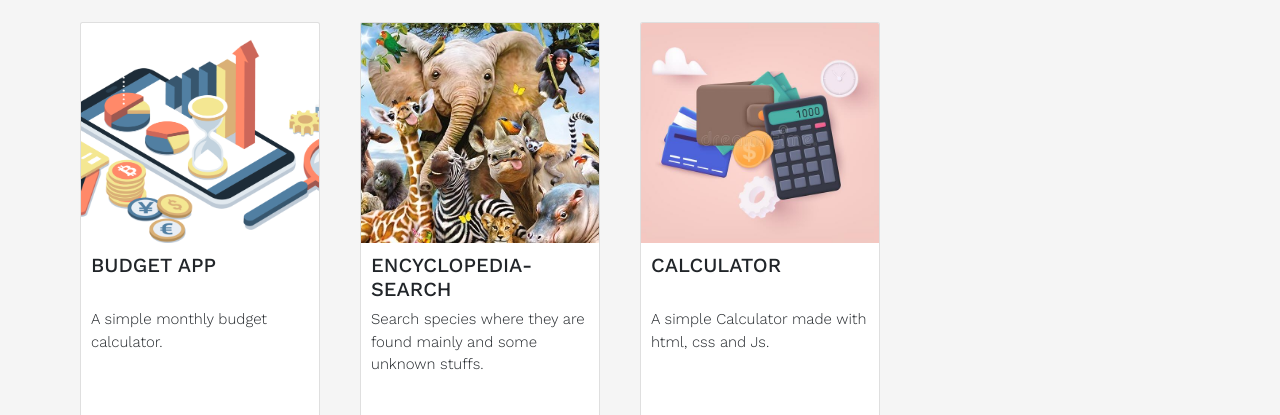
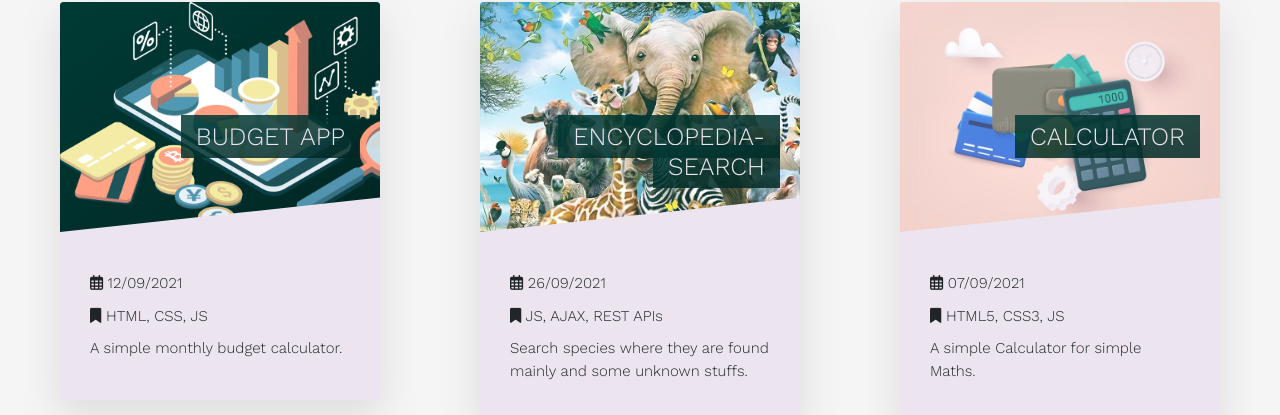
Before and after one commit to mahimaraghu/mahimaraghu.github.io, a website: page projects/index.html in a window 1280 px wide. Shown: the part 177-592 px from the top of the page. Drawn offline with nearby package versions, Linux system fonts and the light colour scheme.

Commit message:
Update 2.0.1

```diff
--- a/data/projects.json
+++ b/data/projects.json
@@ -1,23 +1,26 @@
 [{
         "title": "BUDGET APP",
-        "imgLink": "../images/project_budget.png",
+        "imgLink": "https://mahimaraghu.github.io/images/project_budget.png",
         "date": "12/09/2021",
         "desc": "A simple monthly budget calculator.",
-        "demoLink": "BudgetApp/"
+        "demoLink": "https://mahimaraghu.github.io/projects/BudgetApp/",
+        "tag": "HTML, CSS, JS"
     },
     {
         "title": "ENCYCLOPEDIA-SEARCH",
-        "imgLink": "../images/project_enc.png",
+        "imgLink": "https://mahimaraghu.github.io/images/project_enc.png",
         "date": "26/09/2021",
         "desc": "Search species where they are found mainly and some unknown stuffs.",
-        "demoLink": "Encyclopedia-search/"
+        "demoLink": "https://mahimaraghu.github.io/projects/Encyclopedia-search/",
+        "tag": "JS, AJAX, REST APIs"
     },
     {
         "title": "CALCULATOR",
-        "imgLink": "../images/project_calc.jpg",
+        "imgLink": "https://mahimaraghu.github.io/images/project_calc.jpg",
         "date": "07/09/2021",
-        "desc": "A simple Calculator made with html, css and Js.",
-        "demoLink": "calculator/"
+        "desc": "A simple Calculator for simple Maths.",
+        "demoLink": "https://mahimaraghu.github.io/projects/calculator/",
+        "tag": "HTML5, CSS3, JS"
 
     }
 ]
--- a/js/projects_main.js
+++ b/js/projects_main.js
@@ -9,16 +9,32 @@ fetch("../data/projects.json", {
     .then(res => res.json())
     .then(data => {
         for (let i of data) {
-            ProjectHTML += `<div class="card">
-                <figure class="card-img-top">
-                <img src="${i.imgLink}" alt="${i.title}">
-                </figure>
-                <div class="card-body">
-                    <h5 class="card-title">${i.title}</h5>
-                    <p class="card-text">${i.desc}</p>
-                    <a href="${i.demoLink}" target="_blank" class="btn btn-primary ">DEMO</a>
-                </div>
-            </div>`
+            ProjectHTML += ` <div class="proj-card">
+                    <div class="proj-card__side proj-card__side--front">
+                        <div class="proj-card__picture" style="background-image: linear-gradient(to right bottom, #003B36, #012622), url(${i.imgLink})">
+                            &nbsp;
+                        </div>
+                        <h4 class="proj-card__heading">
+                            <span class="proj-card__heading-span">${i.title}</span>
+                        </h4>
+                        <div class="proj-card__details">
+                            <div class="meta">
+                            <i class="far fa-calendar-alt"></i>
+                            ${i.date}
+                            </div>
+                            <div class="meta">
+                            <i class="fas fa-bookmark"></i>
+                            <span>${i.tag}</span>
+                            </div>
+                            <p>${i.desc}</p>
+                        </div>
+                    </div>
+                    <div class="proj-card__side proj-card__side--back">
+                        <div class="proj-card__cta">
+                            <a href="${i.demoLink}" target="_blank">See Live!</a>
+                        </div>
+                    </div>
+                </div>`
         }
         project.innerHTML = ProjectHTML
     })
--- a/package.json
+++ b/package.json
@@ -1,13 +1,13 @@
 {
     "name": "portfolio-2.0",
-    "version": "2.0.0",
+    "version": "2.0.1",
     "description": "my portfolio",
     "main": "main.js",
     "scripts": {
         "start": "npm run css:dev",
         "css:dev": "sass sass/main.scss css/style.css --watch",
         "css:prefix": "npx postcss --use autoprefixer -o css/style.css css/style.css",
-        "css:build": "sass css/style.css  css/style.min.css --style=compressed "
+        "css:build": "sass css/style.css  css/style.css --style=compressed "
     },
     "author": "Mahima Raghuwanshi",
     "license": "MIT",
--- a/projects/index.html
+++ b/projects/index.html
@@ -14,10 +14,7 @@
     <link rel="preconnect" href="https://fonts.gstatic.com" crossorigin />
     <link href="https://fonts.googleapis.com/css2?family=Work+Sans:wght@300;400;500;700&display=swap" rel="stylesheet" />
     <link rel="stylesheet" href="../css/bootstrap.min.css" />
-    <!-- dev -->
     <link rel="stylesheet" href="../css/style.css" />
-    <!-- prod -->
-    <!-- <link rel="stylesheet" href="../css/style.min.css"> -->
 </head>
 
 <body>
@@ -76,9 +73,29 @@
         </div>
     </nav>
     <main class="main">
-        <section class="sec sec-projects">
+        <section class="sec sec-proj">
             <h2 class="sec-heading">&bull;&nbsp;Projects&nbsp;&bull;</h2>
-            <div class="sec-projects-container" id="ProjectsContainer"></div>
+            <div class="proj_container" id="ProjectsContainer">
+
+                <!-- <div class="proj-card">
+                    <div class="proj-card__side proj-card__side--front">
+                        <div class="proj-card__picture proj-card__picture--1">
+                            &nbsp;
+                        </div>
+                        <h4 class="proj-card__heading">
+                            <span class="proj-card__heading-span proj-card__heading-span--1">The Sea Explorer</span>
+                        </h4>
+                        <div class="proj-card__details">
+                            <p>Lorem ipsum dolor sit, amet consectetur adipisicing elit. Ad asperiores inventore facilis voluptas a expedita?</p>
+                        </div>
+                    </div>
+                    <div class="proj-card__side proj-card__side--back proj-card__side--back-1">
+                        <div class="proj-card__cta">
+                            <a href="#!">See Live!</a>
+                        </div>
+                    </div>
+                </div> -->
+            </div>
         </section>
 
     </main>
--- a/sass/component/_card.scss
+++ b/sass/component/_card.scss
@@ -24,3 +24,97 @@
         color: #212121;
     }
 }
+
+// -----------------------------------
+.proj-card {
+    // FUNCTIONALITY
+    perspective: 150rem;
+    -moz-perspective: 150rem;
+    position: relative;
+    width: 32rem;
+    min-height: 36rem;
+    &__side {
+        min-height: 36rem;
+        transition: all .8s ease;
+        position: absolute;
+        top: 0;
+        left: 0;
+        width: 100%;
+        -webkit-backface-visibility: hidden;
+        backface-visibility: hidden;
+        border-radius: 3px;
+        overflow: hidden;
+        box-shadow: 0 1.5rem 4rem rgba($c-black, .15);
+        &--front {
+            background-color: $c-white;
+        }
+        &--back {
+            transform: rotateY(180deg);
+            background-image: linear-gradient(to right bottom, $c-4, $c-5);
+        }
+    }
+    &:hover &__side--front {
+        transform: rotateY(-180deg);
+    }
+    &:hover &__side--back {
+        transform: rotateY(0);
+    }
+    // FRONT SIDE STYLING
+    &__picture {
+        background-size: cover;
+        height: 23rem;
+        background-blend-mode: screen;
+        -webkit-clip-path: polygon(0 0, 100% 0, 100% 85%, 0 100%);
+        clip-path: polygon(0 0, 100% 0, 100% 85%, 0 100%);
+        border-top-left-radius: 3px;
+        border-top-right-radius: 3px;
+    }
+    &__heading {
+        font-size: 2.5rem;
+        font-weight: 300;
+        text-transform: uppercase;
+        text-align: right;
+        color: $c-white;
+        position: absolute;
+        top: 12rem;
+        right: 2rem;
+        width: 75%;
+    }
+    &__heading-span {
+        padding: .7rem 1.5rem;
+        -webkit-box-decoration-break: clone;
+        box-decoration-break: clone;
+        background-image: linear-gradient(to right bottom, rgba($c-4, .85), rgba($c-5, .85));
+    }
+    &__details {
+        padding: 3rem;
+        .meta {
+            margin: 1rem 0;
+        }
+    }
+    // FRONT SIDE STYLING
+    &__cta {
+        position: absolute;
+        top: 50%;
+        left: 50%;
+        transform: translate(-50%, -50%);
+        width: 90%;
+        text-align: center;
+        a {
+            display: inline-block;
+            padding: 1rem 1.8rem;
+            background-color: #fff;
+            border-radius: 50rem;
+            text-decoration: none;
+            font-size: 1.8rem;
+            box-shadow: .2rem;
+            color: $c-black;
+            font-weight: $fw-semi-bold;
+            // box-shadow: 2px 4px 8px lighten($c-5, 80%);
+            transition: transform 300ms;
+            &:hover {
+                transform: scale(1.1);
+            }
+        }
+    }
+}
--- a/sass/pages/_projects.scss
+++ b/sass/pages/_projects.scss
@@ -38,3 +38,9 @@
         }
     }
 }
+
+.proj_container {
+    min-height: 42rem;
+    display: flex;
+    justify-content: space-between;
+}
```
Also changed, not shown: index.html (+0 -3 lines), skills/index.html (+0 -3 lines), css/style.css, css/style.min.css (deleted), 2 other files.
